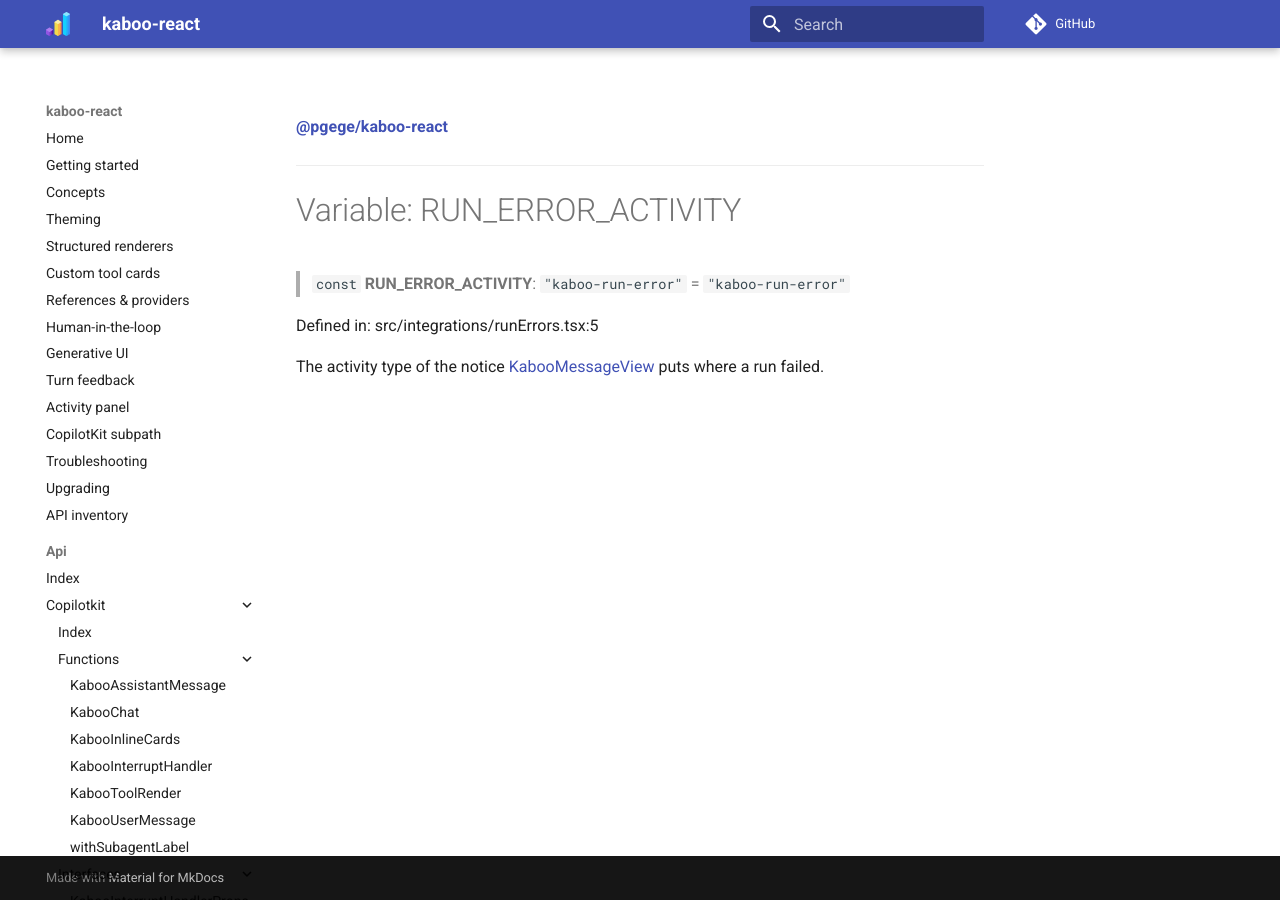
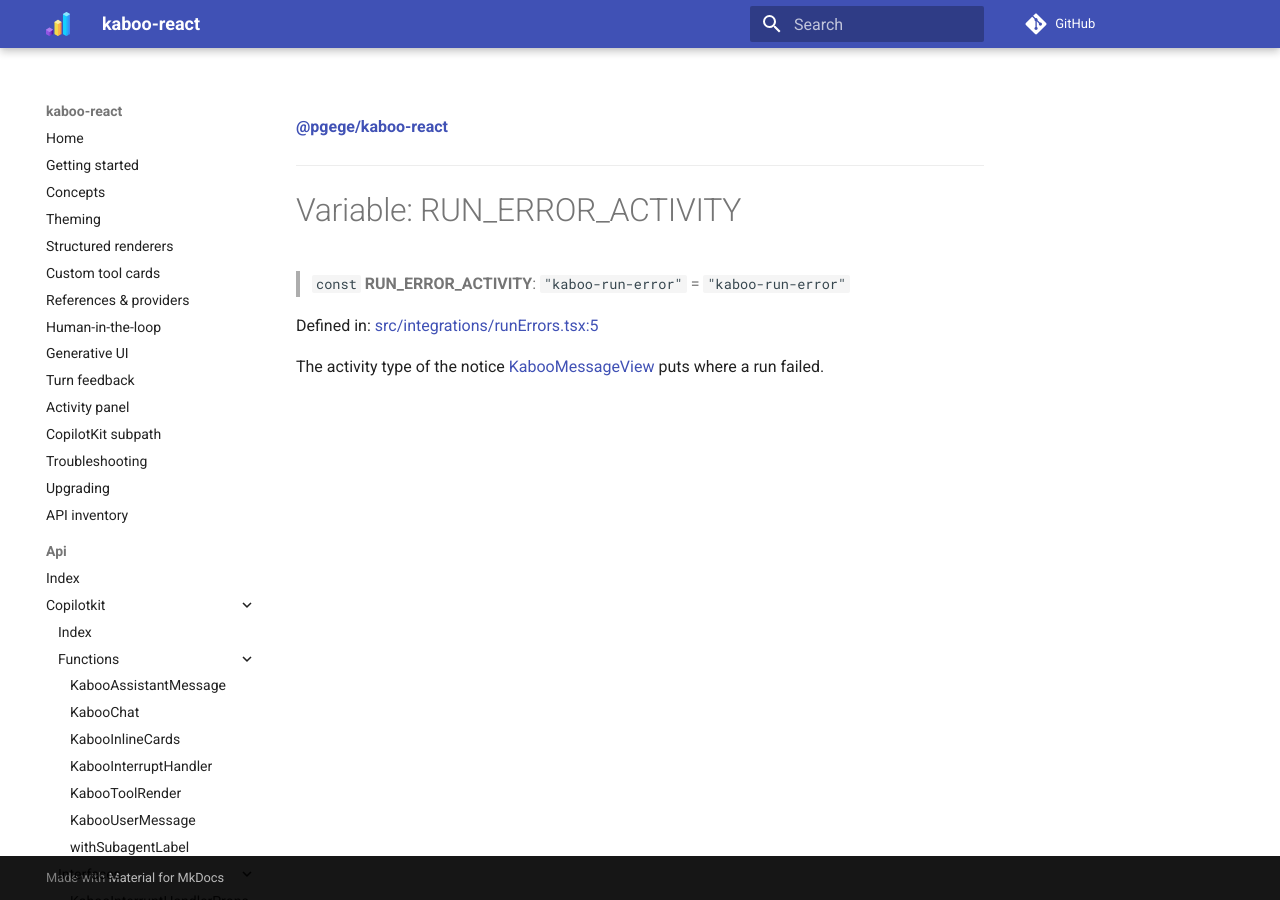
Before and after one commit to gl-pgege/kaboo-react, an MkDocs documentation site: the page built from docs/api/copilotkit/variables/RUN_ERROR_ACTIVITY.md, in a window 1280 px wide. Built offline with MkDocs 1.6.1 and Material for MkDocs 9.7.7, drawn with Linux system fonts in a browser that asks for light colours; comment, search, counter and statistics services are not loaded; part of the change alters nothing that is shown.

```diff
--- a/docs/api/copilotkit/variables/RUN_ERROR_ACTIVITY.md
+++ b/docs/api/copilotkit/variables/RUN_ERROR_ACTIVITY.md
@@ -6,6 +6,6 @@
 
 > `const` **RUN\_ERROR\_ACTIVITY**: `"kaboo-run-error"` = `"kaboo-run-error"`
 
-Defined in: src/integrations/runErrors.tsx:5
+Defined in: [src/integrations/runErrors.tsx:5](https://github.com/gl-pgege/kaboo-react/blob/main/src/integrations/runErrors.tsx#L5)
 
 The activity type of the notice [KabooMessageView](KabooMessageView.md) puts where a run failed.
```
